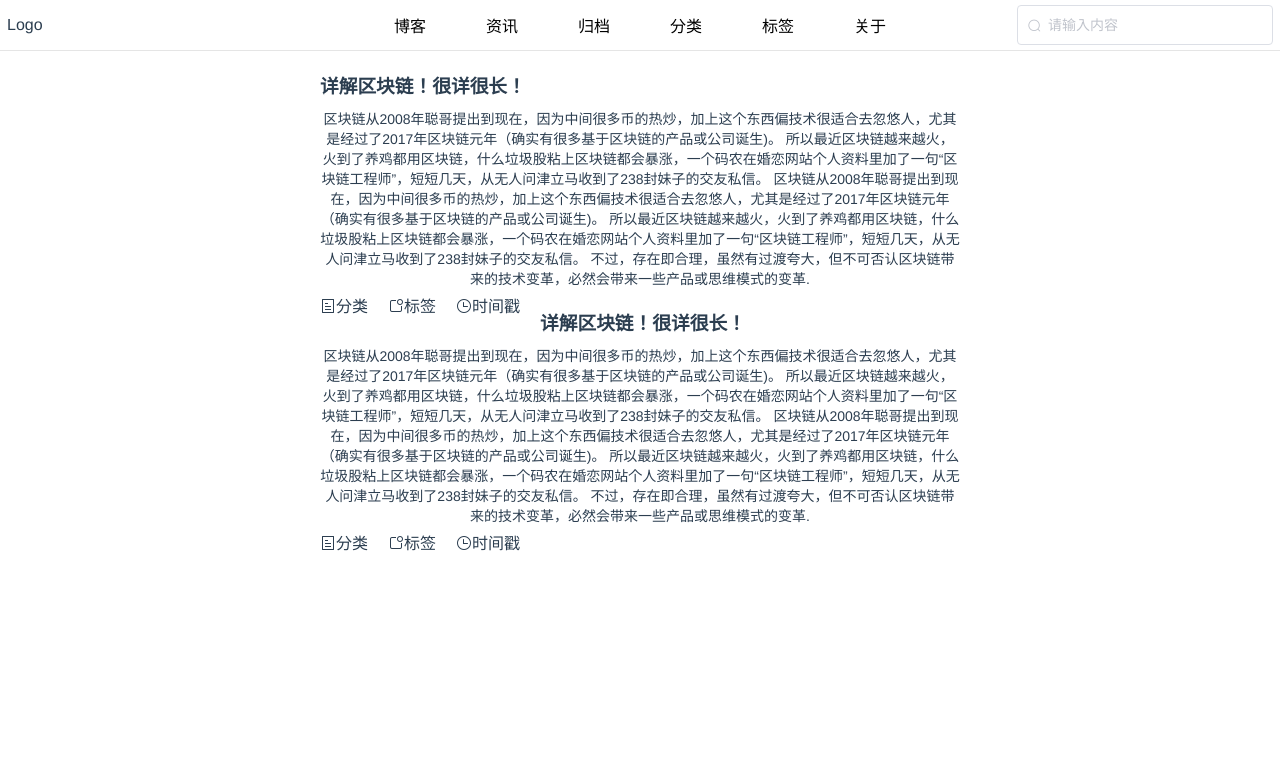
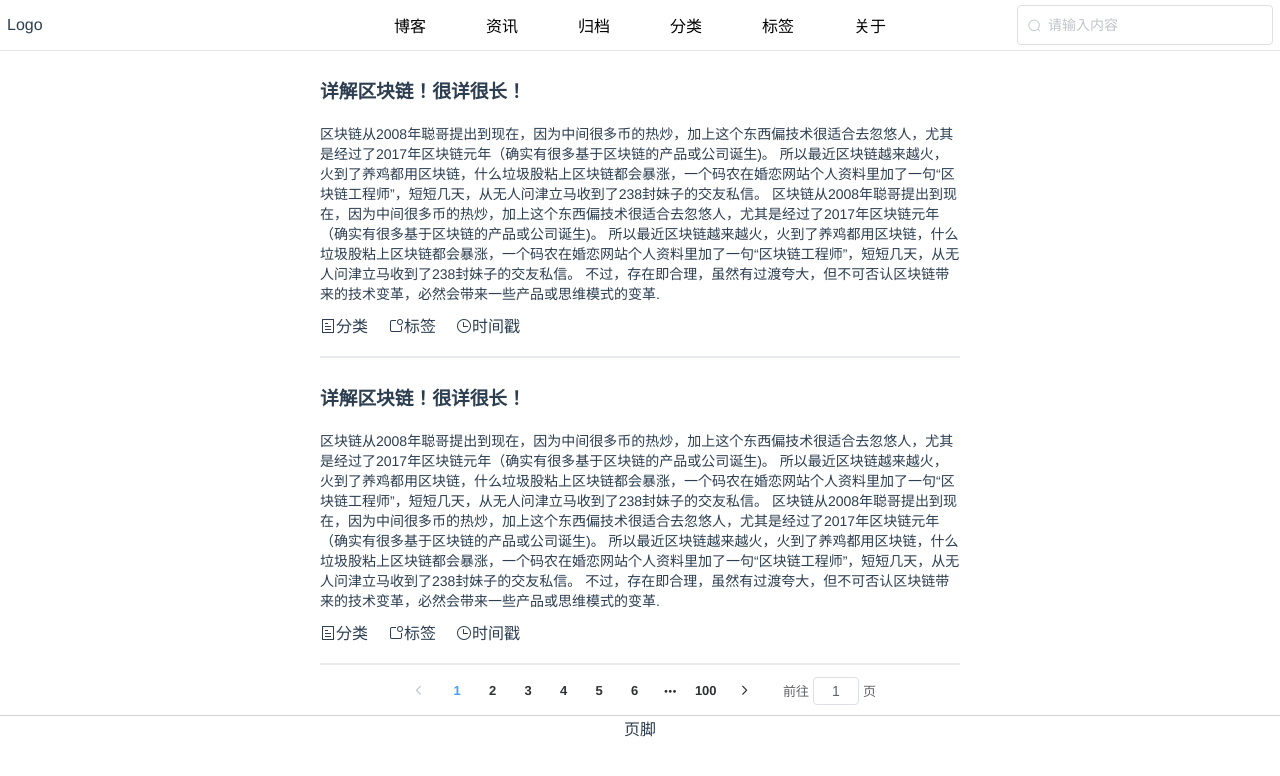
Before and after one commit to BeanWei/myBlog, a Vue app in the folder front/: page / in a window 1280 px wide. Shown: the top 776 px of the page. Built offline with nearby package versions, Linux system fonts and the light colour scheme.

Commit message:
完善布局

```diff
--- a/front/src/components/Article/List.vue
+++ b/front/src/components/Article/List.vue
@@ -32,6 +32,15 @@
         </ul>
       </div>
     </div>
+    <div class="pagination">
+      <el-pagination
+        @size-change="handleSizeChange"
+        @current-change="handleCurrentChange"
+        :page-size="10"
+        layout="prev, pager, next, jumper"
+        :total="1000">
+      </el-pagination>
+    </div>
   </div>
 </template>
 
@@ -45,20 +54,30 @@ export default {
   .one-artical {
     margin: 0 auto;
     width: 50%;
+    border-bottom: 2px solid #e9eaec;
+    padding-top: 25px;
+    padding-bottom: 20px;
+    text-align: left;
   }
   .one-title {
-    margin: 20px 0 10px;
-    float: left;
+    margin-bottom: 20px;
   }
   .one-body {
-    float: left;
     font-size: 14px;
   }
   .one-foot {
-    float: left;
-    margin-top: 10px;
+    margin-top: 15px;
   }
   .one-foot ul li {
     margin-right: 20px;
   }
+  .pagination {
+    position: absolute;
+    /* bottom: 70px; */
+    margin: 10px auto;
+    text-align: center;
+    width: 100%;
+    height: 30px;
+    line-height: 30px;
+  }
 </style>
--- a/front/src/components/BaseLayout/BlogLayout.vue
+++ b/front/src/components/BaseLayout/BlogLayout.vue
@@ -16,10 +16,10 @@
         <el-input placeholder="请输入内容" prefix-icon="el-icon-search"></el-input>
       </div>
     </div>
-    <!-- <footer>
-      <div>页脚</div>
-    </footer> -->
     <router-view></router-view>
+    <footer>
+      <div class="page-foot">页脚</div>
+    </footer>
   </div>
 </template>
 
@@ -56,9 +56,10 @@ export default {
     width: 20%;
   }
   footer {
-    border-top-style: solid;
-    border-top-width: 1px;
-    border-top-color: #545c64;
-    padding: 10px 0;
+    position: absolute;
+    width: 100%;
+    text-align: center;
+    border-top: 1px solid#D3D3D3;
+    margin: 50px auto;
   }
 </style>
```
